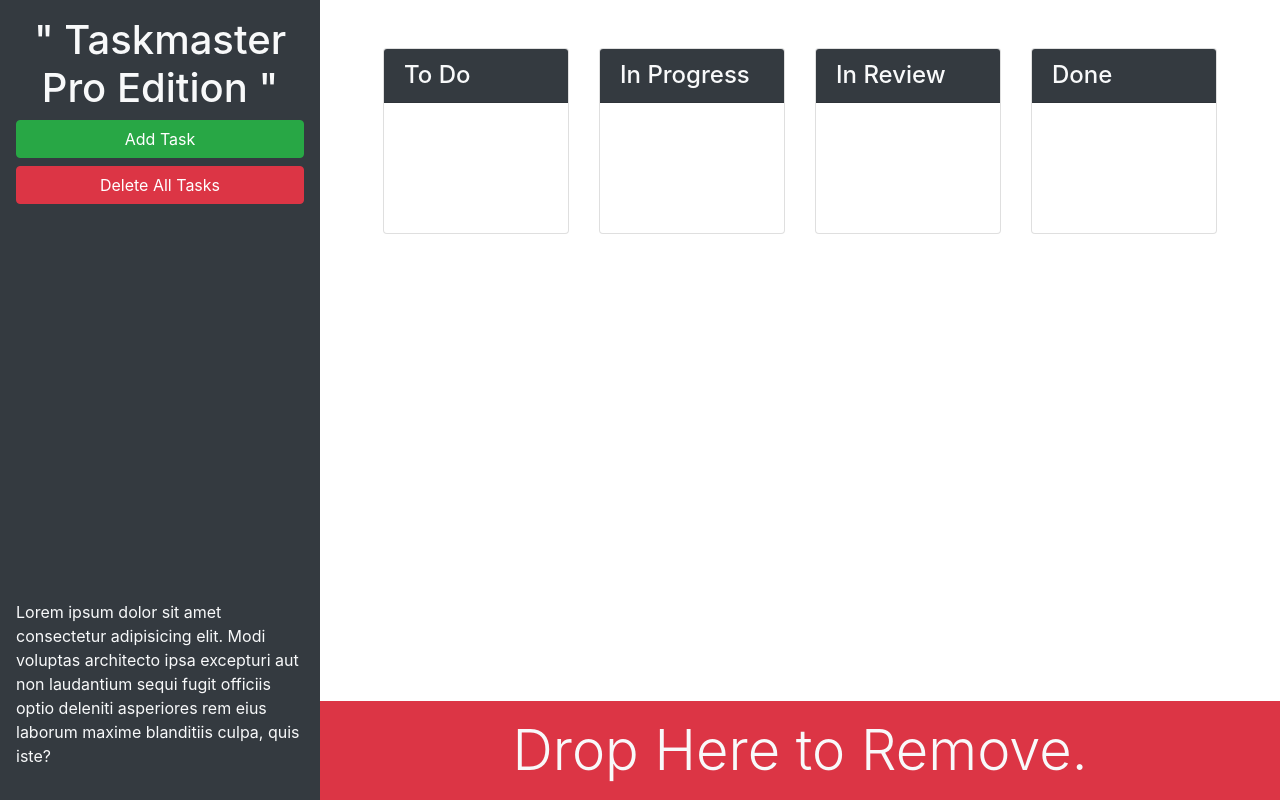
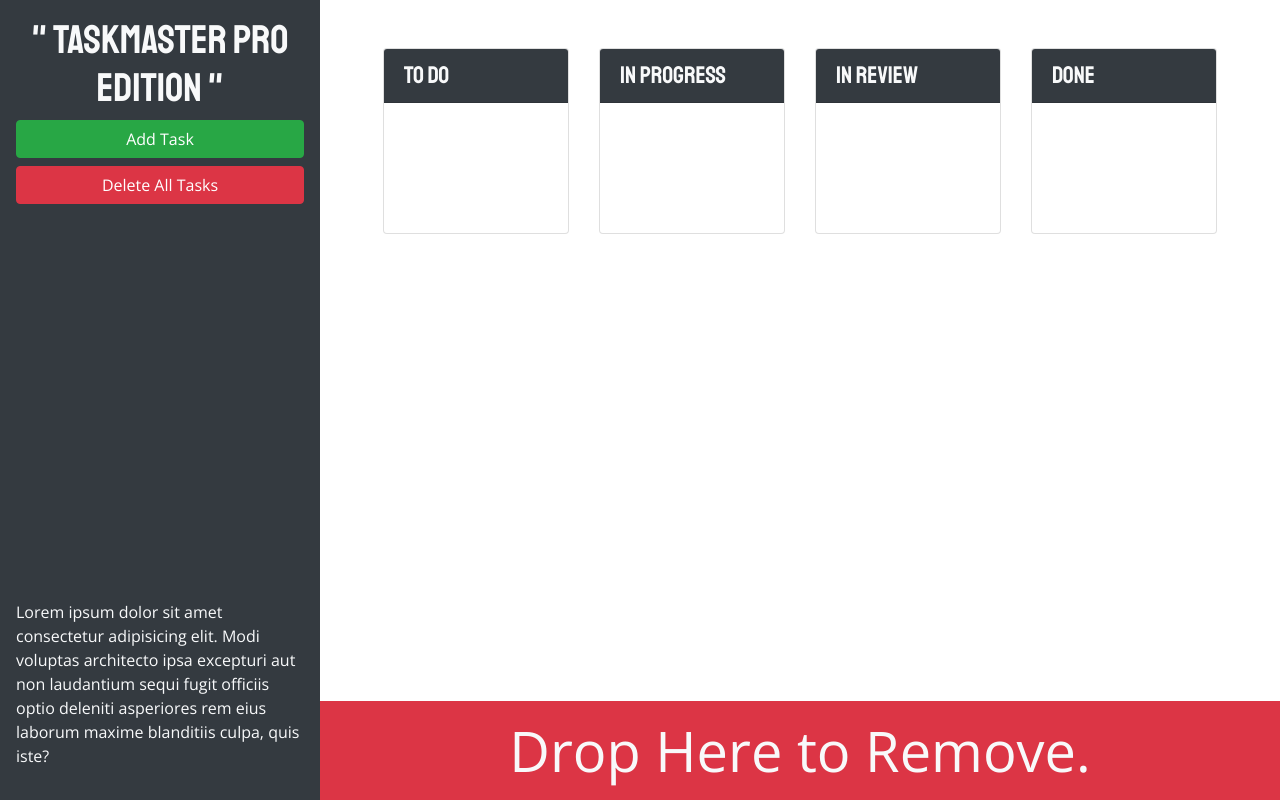
Before and after one commit to Sly-Ry/taskMaster-Pro, a plain HTML site: page index.html in a window 1280 px wide. Drawn offline with nearby package versions, Linux system fonts and the light colour scheme.

Commit message:
added google fonts to css

```diff
--- a/assets/css/style.css
+++ b/assets/css/style.css
@@ -1,3 +1,16 @@
+body {
+  font-family: "Open Sans", sans-serif;
+}
+
+h1,
+h2,
+h3,
+h4,
+h5,
+h6 {
+  font-family: "Staatliches", sans-serif;
+}
+
 ul.list-group {
   min-height: 130px;
 }
--- a/index.html
+++ b/index.html
@@ -7,6 +7,7 @@
   <meta http-equiv="X-UA-Compatible" content="ie=edge">
   <link rel="stylesheet" href="https://cdnjs.cloudflare.com/ajax/libs/twitter-bootstrap/4.3.1/css/bootstrap.min.css">
   <link rel="stylesheet" href="https://cdnjs.cloudflare.com/ajax/libs/jqueryui/1.12.1/themes/base/jquery-ui.min.css">
+  <link href="https://fonts.googleapis.com/css2?family=Open+Sans:wght@400;700&family=Staatliches&display=swap" rel="stylesheet">
   <link rel="stylesheet" href="./assets/css/style.css" />
 
   <title>Taskmaster Pro</title>
```
